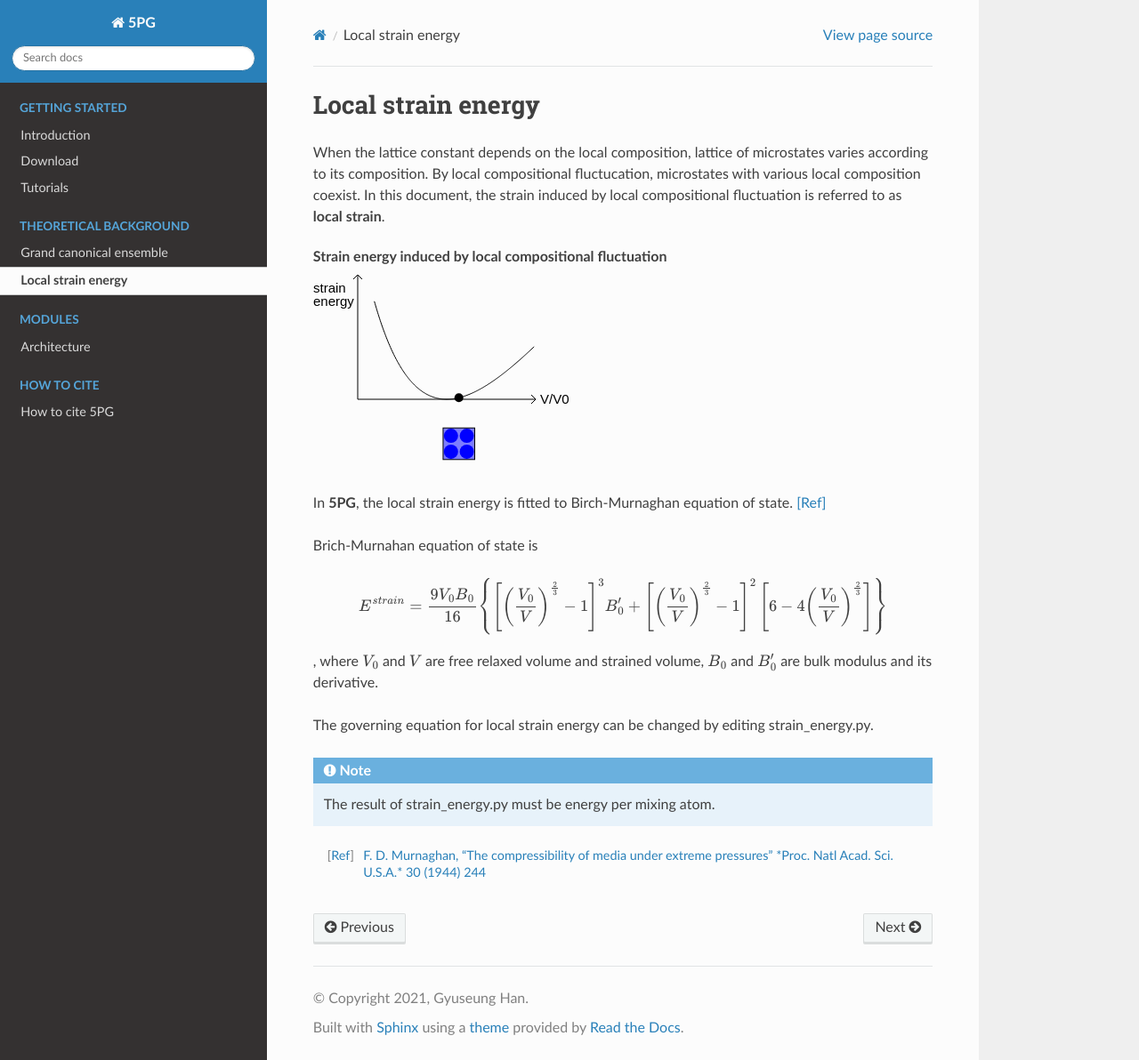
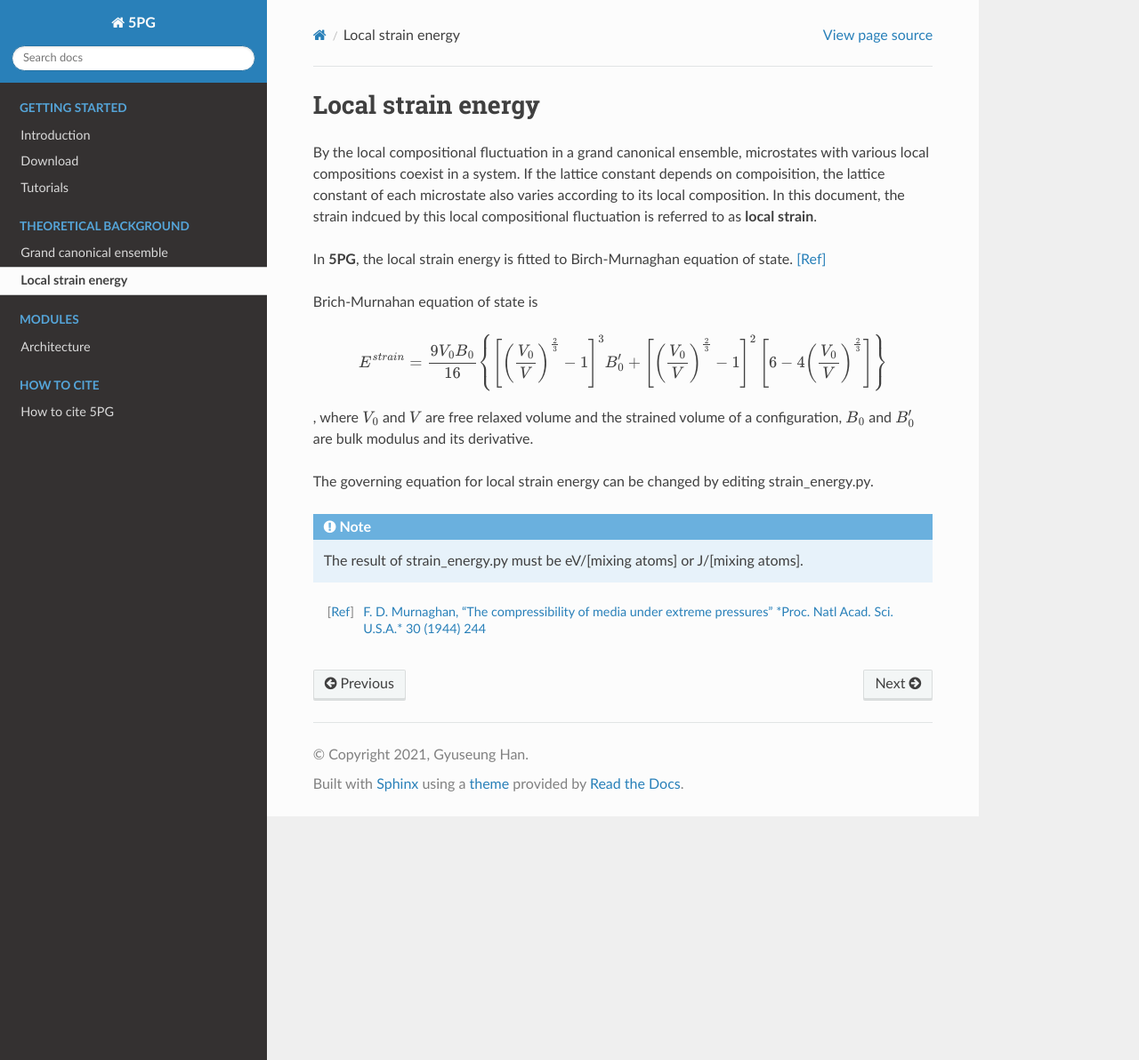
Before and after one commit to Han-Gyuseung/5PG, a Sphinx documentation site: the page built from docs/source/theory/strain.rst, in a window 1280 px wide and 1192 px high. Shown: the whole window at 89% size. Built offline with Sphinx 7.4.7 and the Read the Docs theme 2.0.0, drawn with Linux system fonts in a browser that asks for light colours.

Commit message:
Update strain.rst

```diff
--- a/docs/source/theory/strain.rst
+++ b/docs/source/theory/strain.rst
@@ -1,11 +1,12 @@
 Local strain energy
 ===================
 
-When the lattice constant depends on the local composition, lattice of microstates varies according to its composition.
-By local compositional fluctucation, microstates with various local composition coexist.
-In this document, the strain induced by local compositional fluctuation is referred to as **local strain**.
+By the local compositional fluctuation in a grand canonical ensemble, microstates with various local compositions coexist in a system.
+If the lattice constant depends on compoisition, the lattice constant of each microstate also varies according to its local composition.
+In this document, the strain indcued by this local compositional fluctuation is referred to as **local strain**.
 
-.. include:: strain_code.rst
+..
+ .. include:: strain_code.rst
 
 In **5PG**, the local strain energy is fitted to Birch-Murnaghan equation of state.
 [Ref]_
@@ -16,11 +17,11 @@ Brich-Murnahan equation of state is
 
  E^{strain} = \frac{9V_0B_0}{16} \left\{ \left[ \left( \frac{V_0}{V} \right)^{\frac{2}{3}}-1 \right]^3 B'_0 + \left[ \left( \frac{V_0}{V} \right)^{\frac{2}{3}}-1 \right]^2 \left[ 6-4\left( \frac{V_0}{V} \right)^{\frac{2}{3}} \right]  \right\}
 
-, where :math:`V_0` and :math:`V` are free relaxed volume and strained volume, :math:`B_0` and :math:`B'_0` are bulk modulus and its derivative.
+, where :math:`V_0` and :math:`V` are free relaxed volume and the strained volume of a configuration, :math:`B_0` and :math:`B'_0` are bulk modulus and its derivative.
 
 The governing equation for local strain energy can be changed by editing strain_energy.py.
 
-.. note:: The result of strain_energy.py must be energy per mixing atom.
+.. note:: The result of strain_energy.py must be eV/[mixing atoms] or J/[mixing atoms].
 
 .. [Ref]
   `F. D. Murnaghan, "The compressibility of media under extreme pressures" *Proc. Natl Acad. Sci. U.S.A.* 30 (1944) 244 <https://doi.org/10.1073/pnas.30.9.244>`__
```
